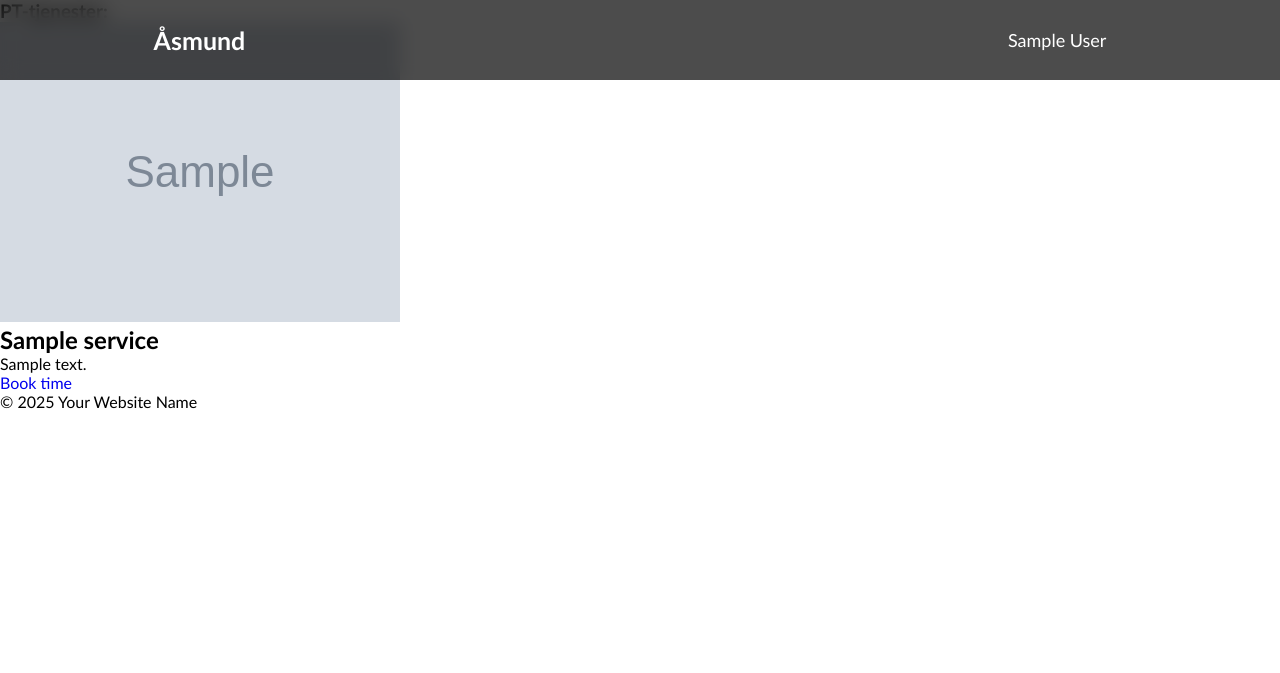
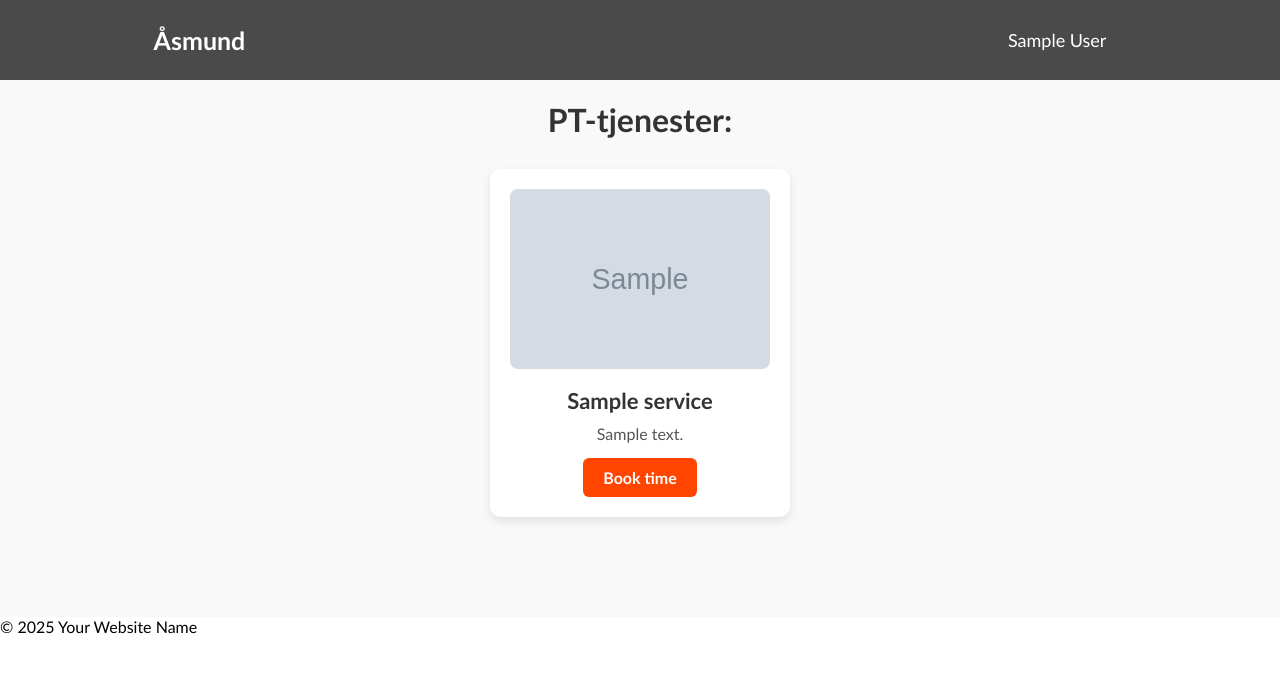
Before and after one commit to mathiasgreve/pt-booking, a Django app: template booking/templates/booking/services.html in a window 1280 px wide. Shown: the top 673 px of the page. Run offline with Django 3.2, Linux system fonts and the light colour scheme; the template is opened without the code that fills it: most values are stand-ins (such as "Sample title", 1, 10 or a date in 2020); grey boxes marked "Sample" are stand-in pictures.

Commit message:
service page frontend

```diff
--- a/booking/static/booking/style.css
+++ b/booking/static/booking/style.css
@@ -161,3 +161,81 @@ h3 {
         align-items: center;
     }
 }
+
+/* Services Section */
+.services-section {
+    padding: 100px 12%;
+    background: #f9f9f9;
+    text-align: center;
+}
+
+.services-section h1 {
+    font-size: 32px;
+    margin-bottom: 30px;
+    color: #333;
+}
+
+/* Services Container */
+.services-container {
+    display: flex;
+    flex-wrap: wrap;
+    gap: 20px;
+    justify-content: center;
+}
+
+/* Service Card */
+.service-card {
+    background: white;
+    border-radius: 10px;
+    box-shadow: 0 4px 10px rgba(0, 0, 0, 0.1);
+    padding: 20px;
+    width: 300px;
+    text-align: center;
+    transition: 0.3s ease-in-out;
+    cursor: pointer;
+}
+
+.service-card:hover {
+    transform: translateY(-5px);
+    box-shadow: 0 8px 20px rgba(0, 0, 0, 0.2);
+}
+
+/* Service Image */
+.service-image {
+    width: 100%;
+    height: 180px;
+    object-fit: cover;
+    border-radius: 8px;
+    margin-bottom: 15px;
+}
+
+/* Service Title */
+.service-card h2 {
+    font-size: 22px;
+    color: #333;
+    margin-bottom: 10px;
+}
+
+/* Service Description */
+.service-card p {
+    font-size: 16px;
+    color: #555;
+    margin-bottom: 15px;
+}
+
+/* Booking Button */
+.service-card .booking {
+    display: inline-block;
+    padding: 10px 20px;
+    background: orangered;
+    color: white;
+    font-size: 16px;
+    font-weight: 600;
+    border-radius: 6px;
+    transition: 0.3s ease;
+}
+
+.service-card .booking:hover {
+    background: #ff5722;
+    box-shadow: 0 4px 10px rgba(255, 87, 34, 0.3);
+}
```
